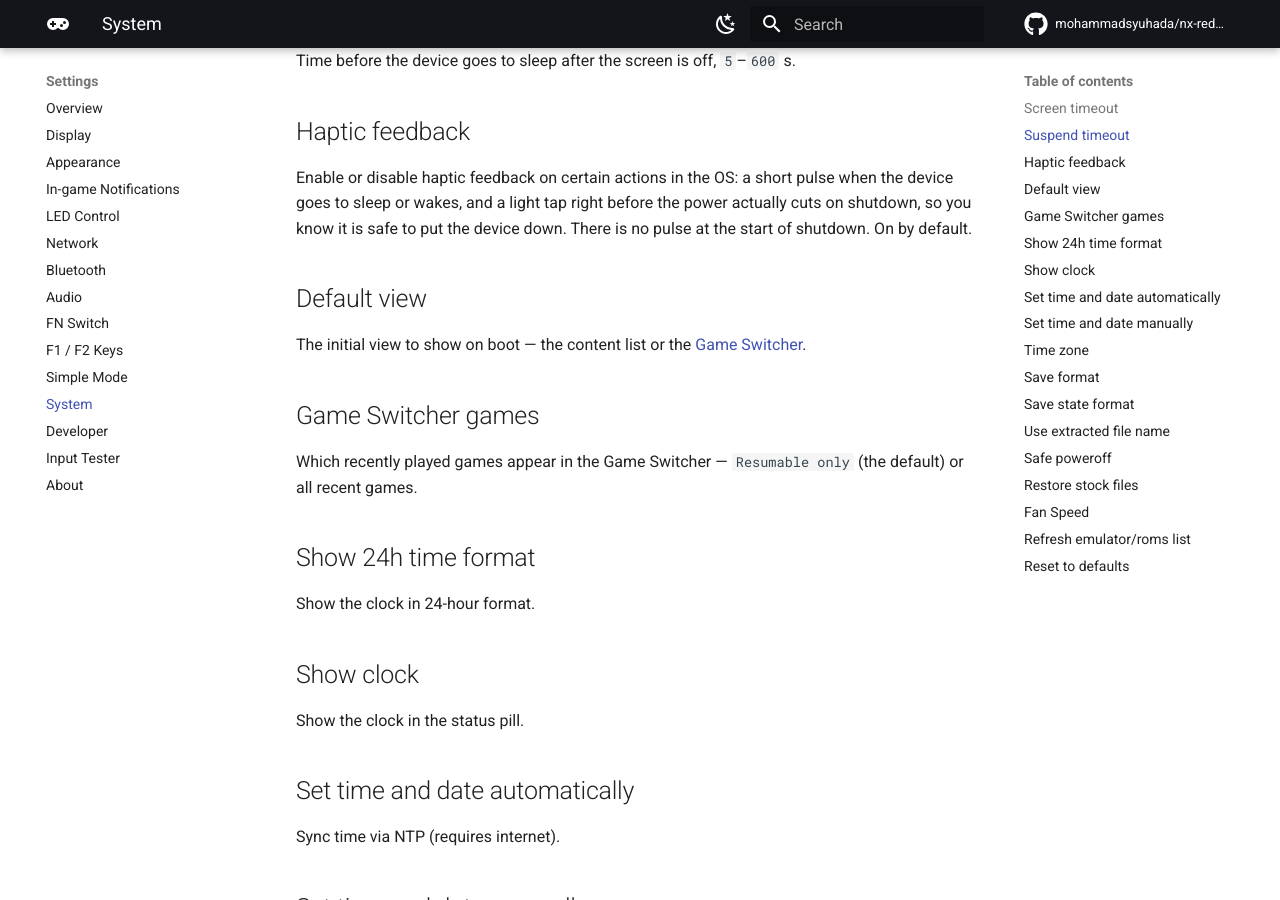
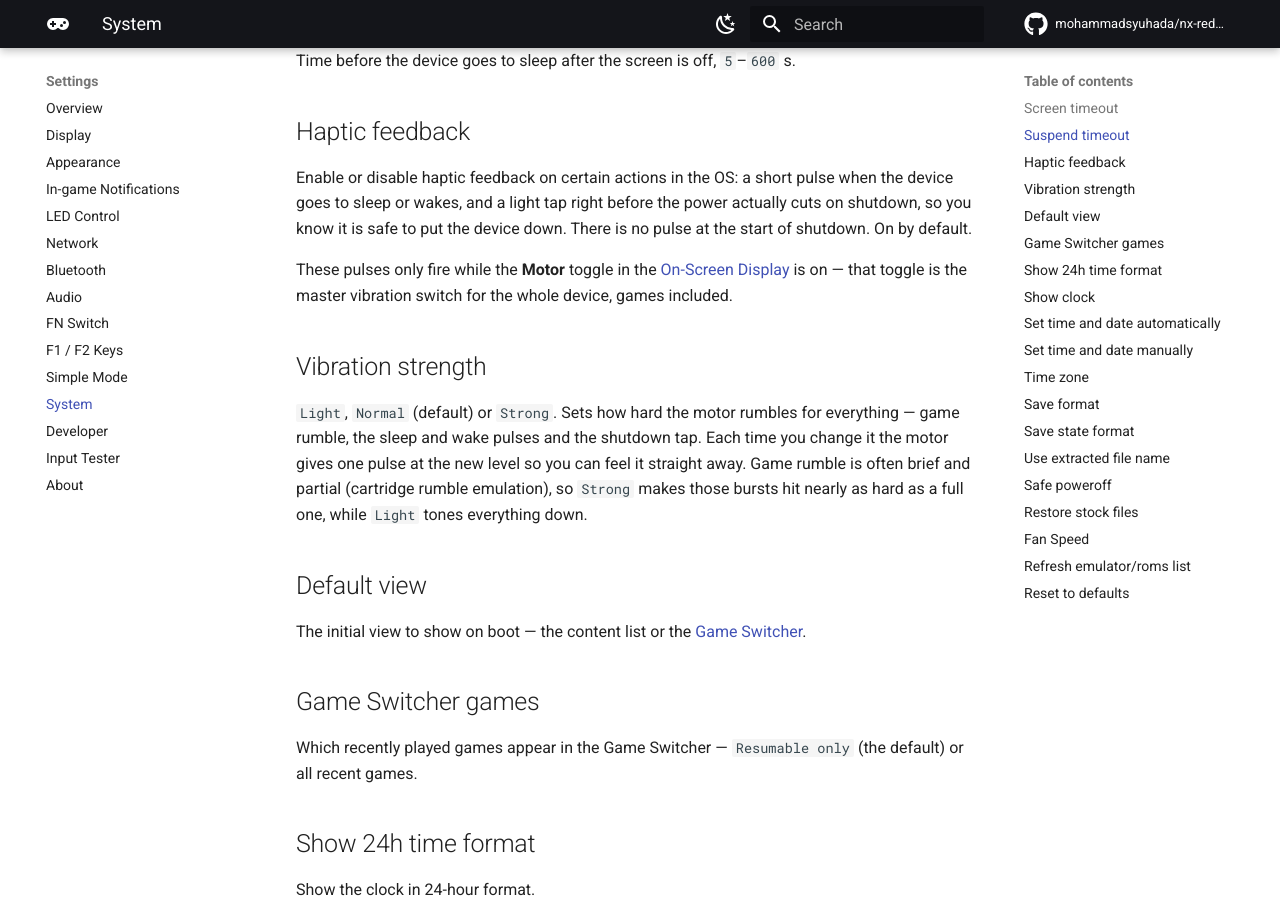
Before and after one commit to mohammadsyuhada/nx-redux-docs, an MkDocs documentation site: the page built from docs/settings/system.md, in a window 1280 px wide and 900 px high, scrolled down 720 px. Built offline with MkDocs 1.6.1 and Material for MkDocs 9.7.7, drawn with Linux system fonts in a browser that asks for light colours; comment, search, counter and statistics services are not loaded.

Commit message:
docs: Motor vibration switch, Vibration strength setting and haptic feedback notes

```diff
--- a/docs/settings/system.md
+++ b/docs/settings/system.md
@@ -19,6 +19,19 @@ Enable or disable haptic feedback on certain actions in the OS: a short
 pulse when the device goes to sleep or wakes, and a light tap right before
 the power actually cuts on shutdown, so you know it is safe to put the device
 down. There is no pulse at the start of shutdown. On by default.
+
+These pulses only fire while the **Motor** toggle in the
+[On-Screen Display](../guide/osd.md) is on — that toggle is the master
+vibration switch for the whole device, games included.
+
+## Vibration strength
+
+`Light`, `Normal` (default) or `Strong`. Sets how hard the motor rumbles for
+everything — game rumble, the sleep and wake pulses and the shutdown tap.
+Each time you change it the motor gives one pulse at the new level so you can
+feel it straight away. Game rumble is often brief and partial (cartridge
+rumble emulation), so `Strong` makes those bursts hit nearly as hard as a
+full one, while `Light` tones everything down.
 
 ## Default view
 
```
Also changed, not shown: docs/guide/osd.md (+4 -2 lines).
